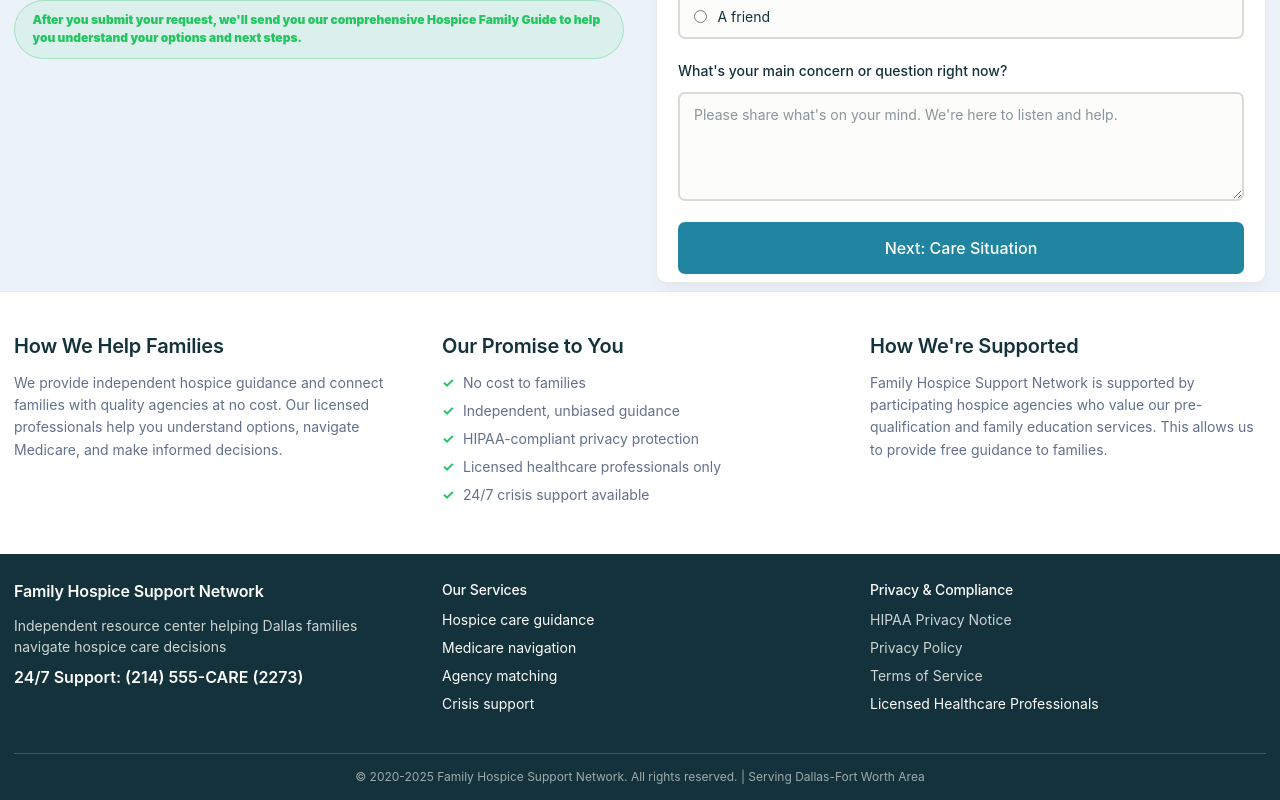
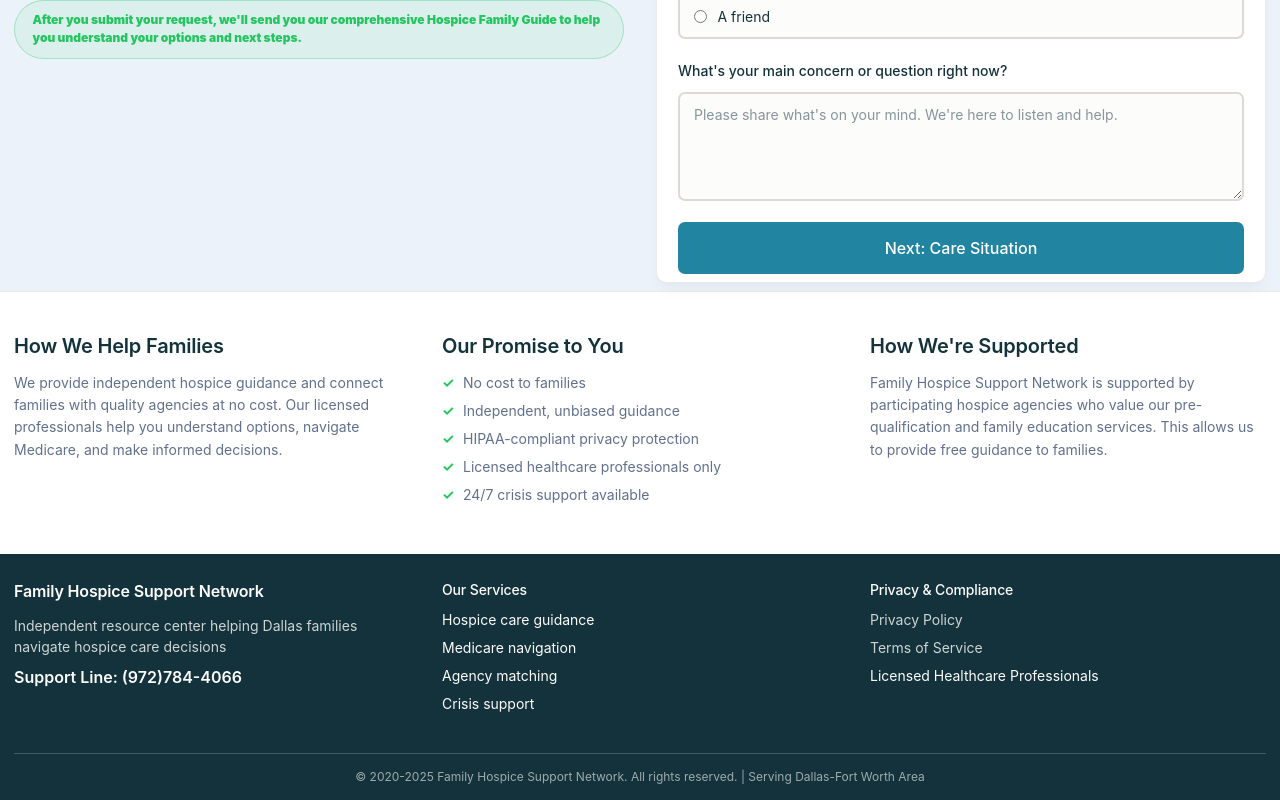
Before and after one commit to sai999-dev/hospice-frontend, a React (Vite) app: page / in a window 1280 px wide. Shown: the part 543-1343 px from the top of the page. Built offline with nearby package versions, Linux system fonts and the light colour scheme; no server answers.

Commit message:
Update Footer.jsx

```diff
--- a/src/components/Footer.jsx
+++ b/src/components/Footer.jsx
@@ -28,7 +28,7 @@ const Footer = () => {
           <div>
             <h4 className="text-[#fcfcfa] text-[16px] mb-4 font-semibold">Family Hospice Support Network</h4>
             <p style={{color:'rgba(252, 252, 250, 0.8)', lineHeight:'1.5', marginBottom:'8px'}}>Independent resource center helping Dallas families navigate hospice care decisions</p>
-            <p className="text-[16px] font-semibold">24/7 Support: <a className="text-[#fcfcfa]" href="tel:+12145552273">(214) 555-CARE (2273)</a></p>
+            <p className="text-[16px] font-semibold">Support Line: <a className="text-[#fcfcfa]" href="tel:+12145552273">(972)784-4066</a></p>
           </div>
           <div>
             <h5 className="text-[#fcfcfa] text-[14px] mb-3 font-[550]">Our Services</h5>
@@ -42,7 +42,6 @@ const Footer = () => {
           <div>
             <h5 className="text-[#fcfcfa] text-[14px] mb-3 font-[550]">Privacy & Compliance</h5>
             <ul className="list-none p-0 m-0">
-              <li className="mb-2"><a className="no-underline" style={{color:'rgba(252,252,250,0.8)', transition:'color 150ms cubic-bezier(0.16,1,0.3,1)'}} href="#" onClick={(e)=>openDocument(e,'HIPAA Privacy Notice', privacyPdf)}>HIPAA Privacy Notice</a></li>
               <li className="mb-2"><a className="no-underline" style={{color:'rgba(252,252,250,0.8)', transition:'color 150ms cubic-bezier(0.16,1,0.3,1)'}} href="#" onClick={(e)=>openDocument(e,'Privacy Policy', privacyPdf)}>Privacy Policy</a></li>
               <li className="mb-2"><a className="no-underline" style={{color:'rgba(252,252,250,0.8)', transition:'color 150ms cubic-bezier(0.16,1,0.3,1)'}} href="#" onClick={(e)=>openDocument(e,'Terms of Service', termsPdf)}>Terms of Service</a></li>
               <li className="mb-2">Licensed Healthcare Professionals</li>
```
